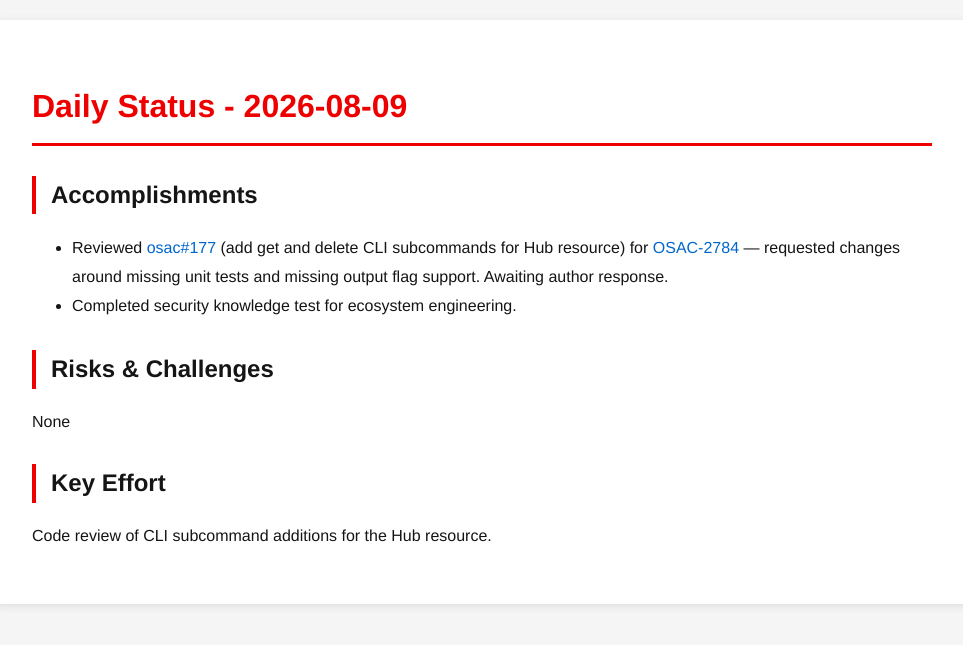
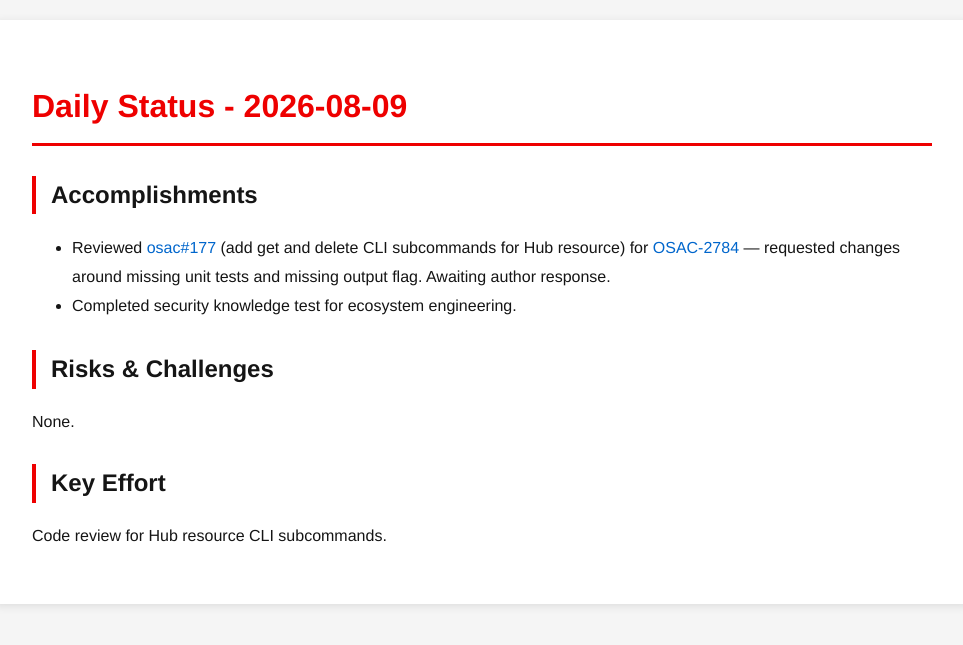
Before and after one commit to tzvatot/daily-status, a Jekyll site: the page built from 2026-08-09.md, in a window 1280 px wide. Shown: the top 645 px of the page, without its empty margins (158-1121 px from the left). Built offline with Jekyll 4.4.1, drawn with Linux system fonts in a browser that asks for light colours.

Commit message:
Daily status update - 2026-08-09

```diff
--- a/2026-08-09.md
+++ b/2026-08-09.md
@@ -7,11 +7,11 @@ date: 2026-08-09
 # Daily Status - 2026-08-09
 
 ## Accomplishments
-- Reviewed [osac#177](https://github.com/osac-project/osac/pull/177) (add get and delete CLI subcommands for Hub resource) for [OSAC-2784](https://redhat.atlassian.net/browse/OSAC-2784) — requested changes around missing unit tests and missing output flag support. Awaiting author response.
+- Reviewed [osac#177](https://github.com/osac-project/osac/pull/177) (add get and delete CLI subcommands for Hub resource) for [OSAC-2784](https://redhat.atlassian.net/browse/OSAC-2784) — requested changes around missing unit tests and missing output flag. Awaiting author response.
 - Completed security knowledge test for ecosystem engineering.
 
 ## Risks & Challenges
-None
+None.
 
 ## Key Effort
-Code review of CLI subcommand additions for the Hub resource.
+Code review for Hub resource CLI subcommands.
```
